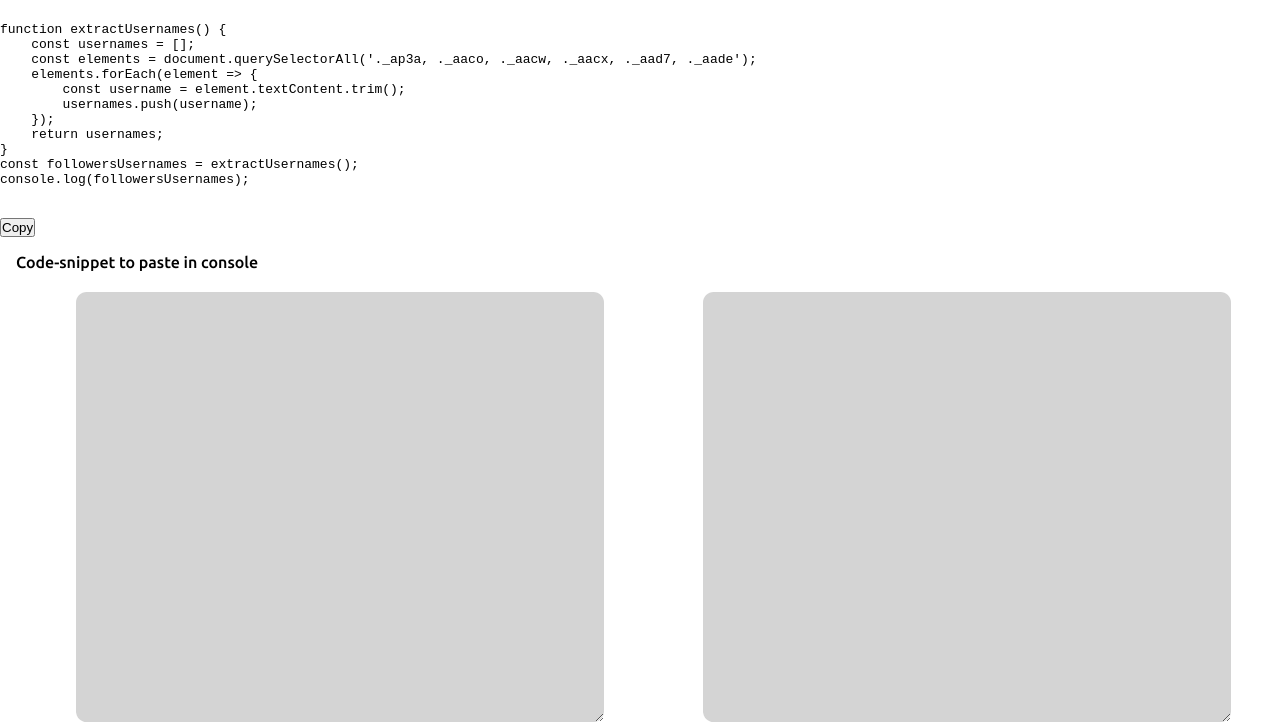
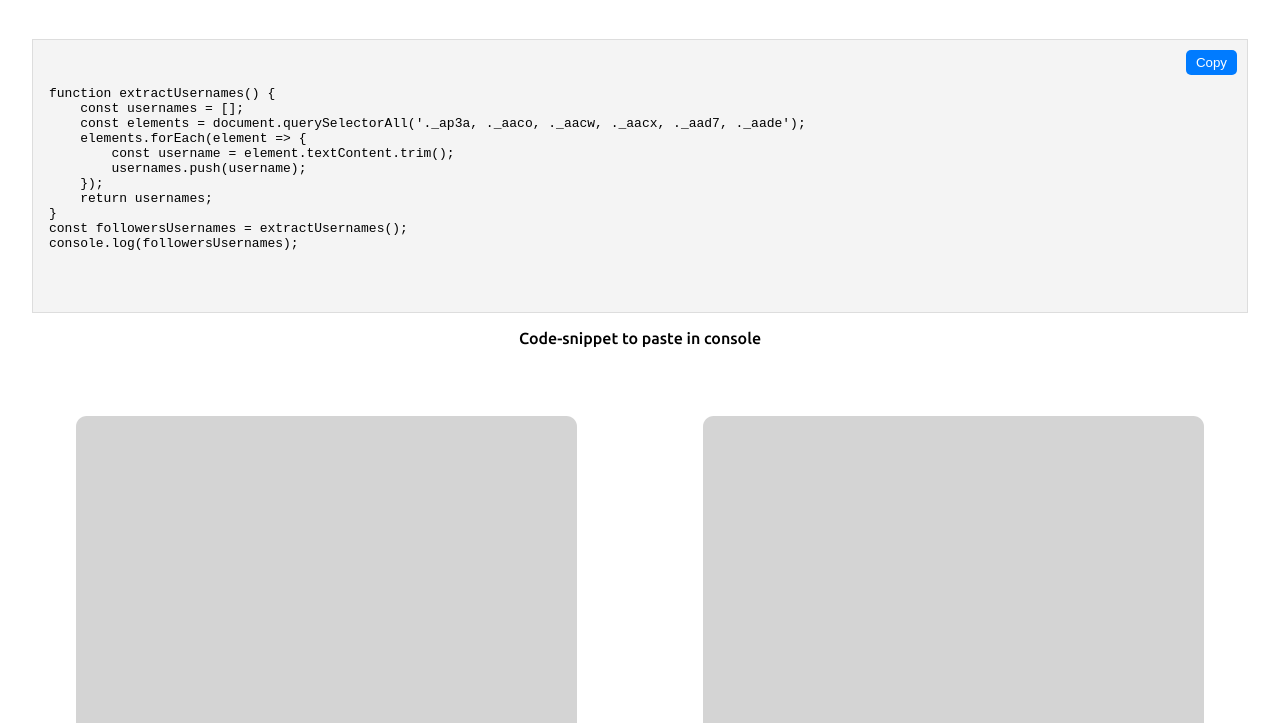
Before and after one commit to prathamreet/instafication, a plain HTML site: page index.html in a window 1280 px wide. Shown: the part 77-800 px from the top of the page. Drawn offline with Linux system fonts and the light colour scheme.

Commit message:
added grey/white theme

```diff
--- a/style.css
+++ b/style.css
@@ -8,7 +8,7 @@
 
 body {
     /* height: 1vh; */
-    height: 50em;
+    /* height: 50em; */
     /* background-image: url("./media/background/photo-1554177255-61502b352de3.avif"); */
     background-repeat: no-repeat;
     background-size: contain;
@@ -45,6 +45,59 @@ textarea {
 
 }
 
+
+.copyit {
+    /* background-color: antiquewhite; */
+    /* height: 30em; */
+    /* margin: 1.3em 0.8em; */
+    /* padding: 0.1em 0.2em; */
+    border-radius: 0.8em;
+    display: flex;
+    justify-content: space-evenly;
+    align-items: center;
+    text-align: center;
+}
+
+.copy {
+    display: flex;
+    flex-direction: column;
+    justify-content: space-between;
+    width: 100%;
+    margin: 1em;
+    padding: 1em;
+}
+
+.code-container {
+    position: relative;
+    background-color: #f4f4f4;
+    border: 1px solid #ddd;
+    /* padding: 15px; */
+    /* margin-bottom: 10px; */
+    padding: 1em;
+}
+
+pre {
+    margin: 0;
+}
+
+#code-snippet{
+    display: flex;
+    text-align: left;
+    overflow: auto;
+    width: 100%;
+}
+.copy-button {
+    position: absolute;
+    top: 10px;
+    right: 10px;
+    padding: 5px 10px;
+    background-color: #007bff;
+    color: white;
+    border: none;
+    cursor: pointer;
+    border-radius: 5px;
+}
+
 .textareaMain {
     /* background-color: aliceblue; */
     /* width: 71em; */
@@ -79,7 +132,7 @@ textarea {
 
 #followers-text {
     height: 100%;
-    width: 100%;
+    /* width: 100%; */
     /* background: rgba(255, 255, 255, 0.25);
     -webkit-backdrop-filter: blur(8px);
     backdrop-filter: blur(8px); */
@@ -90,7 +143,7 @@ textarea {
 
 #followings-text {
     height: 100%;
-    width: 100%;
+    /* width: 100%; */
     /* background: rgba(255, 255, 255, 0.25);
     -webkit-backdrop-filter: blur(8px);
     backdrop-filter: blur(8px); */
@@ -141,16 +194,16 @@ textarea {
     transition: all 0.3s ease-in-out;
 }
 
-.btn:hover{
+.btn:hover {
     color: rgb(255, 31, 31);
     border-bottom: 5px solid rgb(255, 31, 31);
 }
 
-#result{
+#result {
     height: auto;
     /* background-color: orange; */
     margin: 3em;
-    /* padding: 1em; */
+    padding: 2em;
     border-radius: 0.8em;
 
     background-color: rgb(245 245 245);
@@ -158,4 +211,7 @@ textarea {
     /* background: rgba(255, 255, 255, 0.25);
     -webkit-backdrop-filter: blur(8px);
     backdrop-filter: blur(8px); */
+
+    word-spacing: 3em;
+    line-height: 3em;
 }
```
